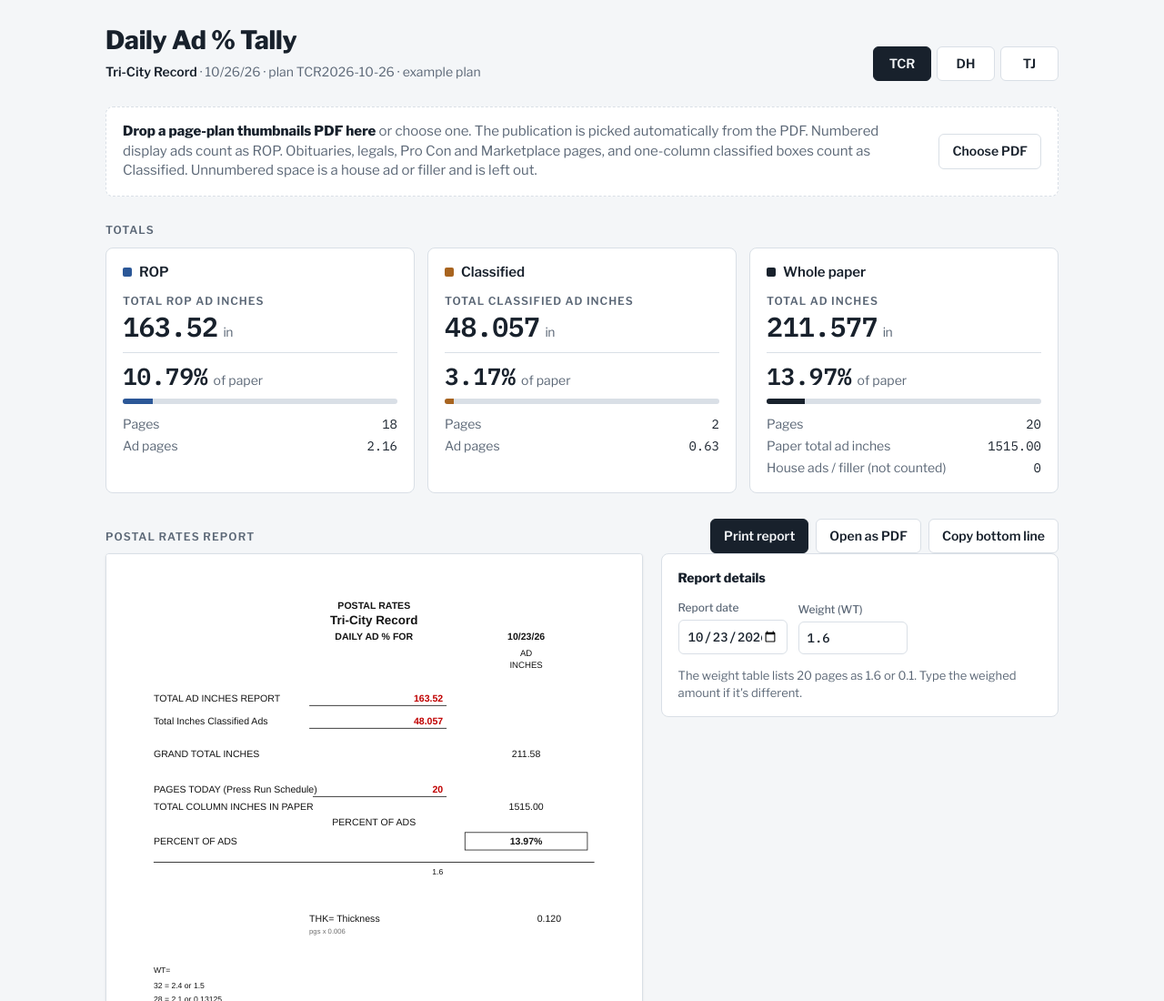
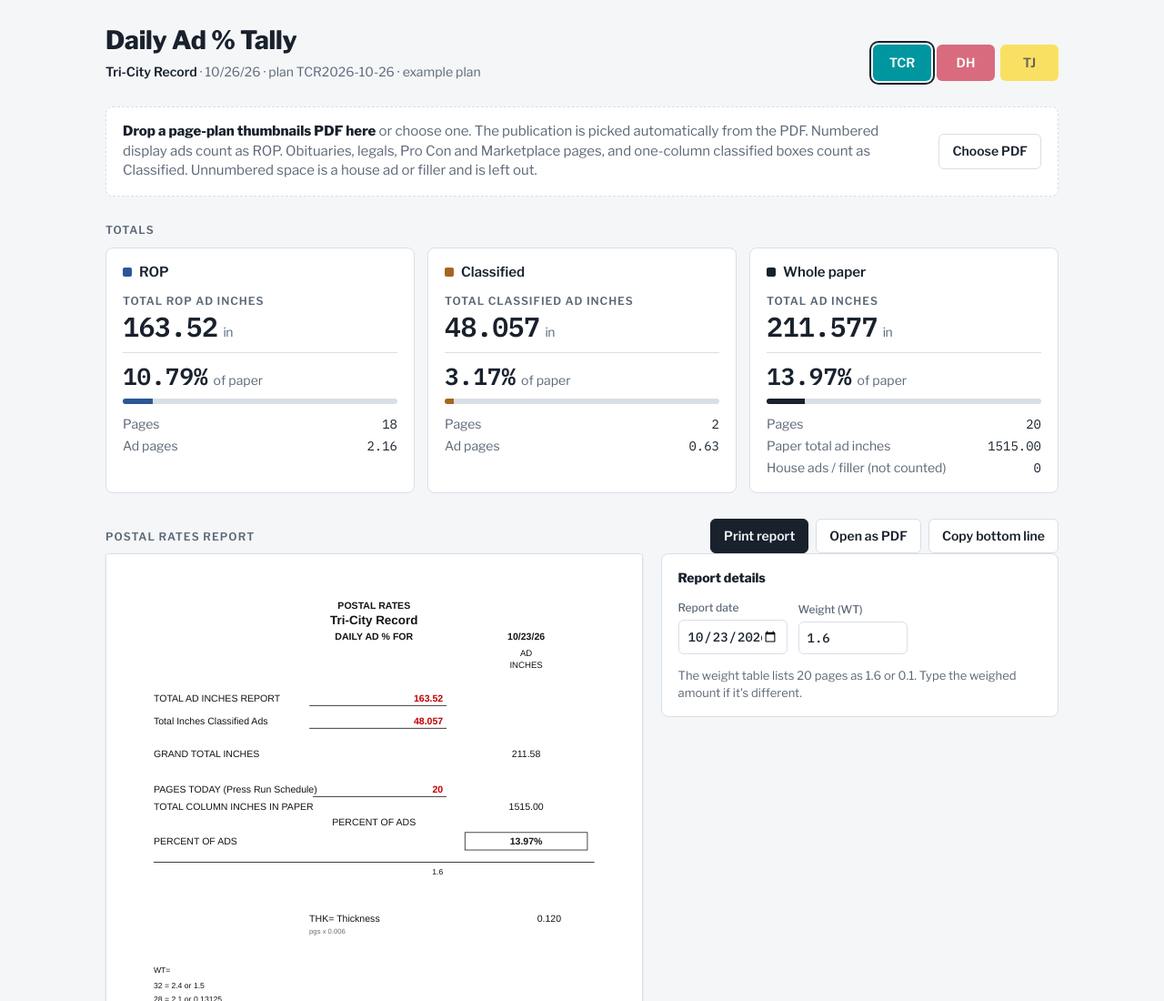
Before and after one commit to Ballantine-Communications/Postal-Reports, a plain HTML site: page index.html in a window 1280 px wide. Shown: the top 1100 px of the page at 91% size. Drawn offline with nearby package versions, Linux system fonts and the light colour scheme.

Commit message:
Add files via upload

```diff
--- a/index.html
+++ b/index.html
@@ -36,7 +36,12 @@ button.small{font-size:12px;padding:4px 10px}
 .actions{display:flex;gap:8px;flex-wrap:wrap}
 .tabs{display:flex;gap:6px;flex-wrap:wrap}
 .tabs button{min-width:64px}
-.tabs button[aria-pressed="true"]{background:var(--ink);color:var(--paper);border-color:var(--ink)}
+.tabs button{border:2px solid transparent;opacity:.6;transition:opacity .15s}
+.tabs button:hover{opacity:.85;border-color:transparent}
+.tabs button[data-p="TCR"]{background:#0096a0;color:#fff}
+.tabs button[data-p="DH"]{background:#c8102e;color:#fff}
+.tabs button[data-p="TJ"]{background:#ffd200;color:#000}
+.tabs button[aria-pressed="true"]{opacity:1;box-shadow:0 0 0 2px var(--paper),0 0 0 4px var(--ink)}
 .drop{border:1.5px dashed var(--rule);border-radius:8px;padding:16px 18px;display:flex;flex-wrap:wrap;gap:14px 24px;align-items:center;background:var(--sheet)}
 .drop.over{border-color:var(--rop);background:var(--rop-soft)}
 .drop p{margin:0;color:var(--muted);flex:1 1 280px;min-width:0}
```
